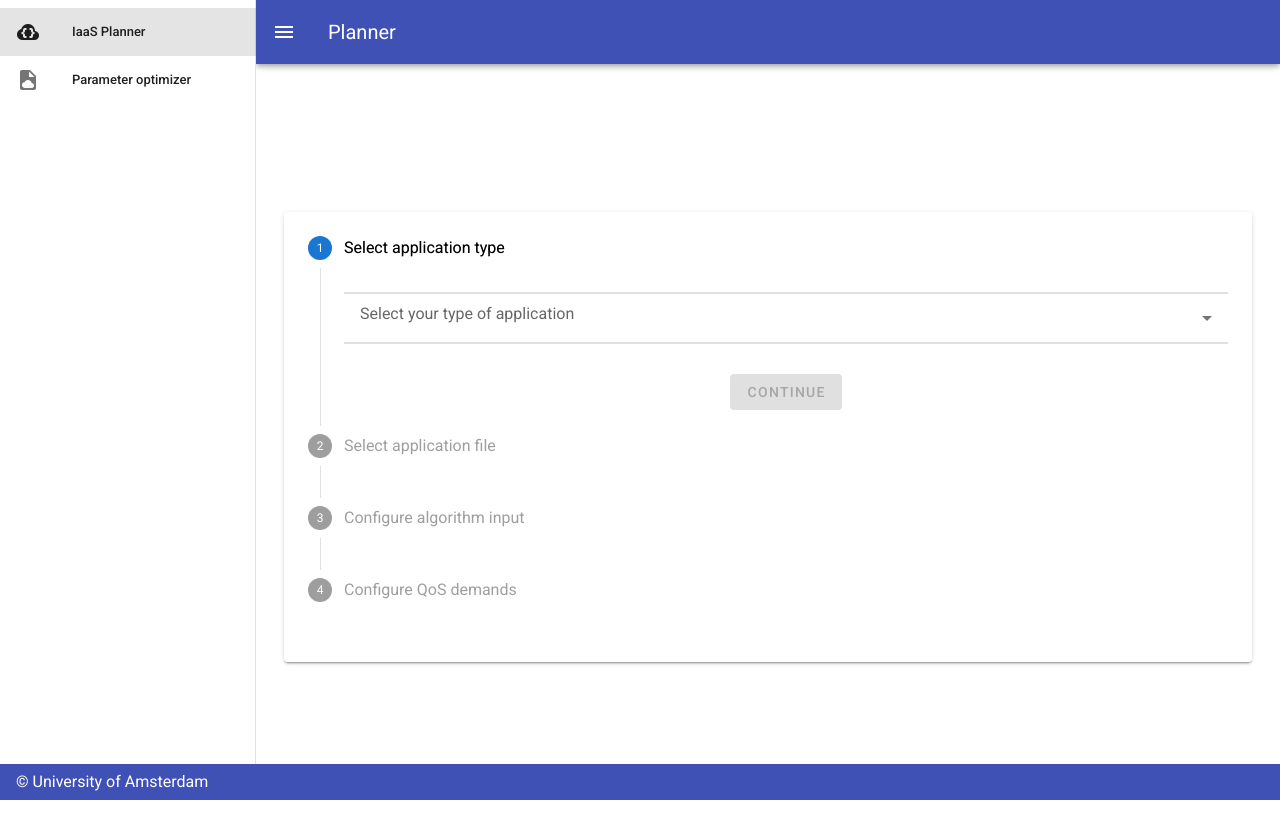
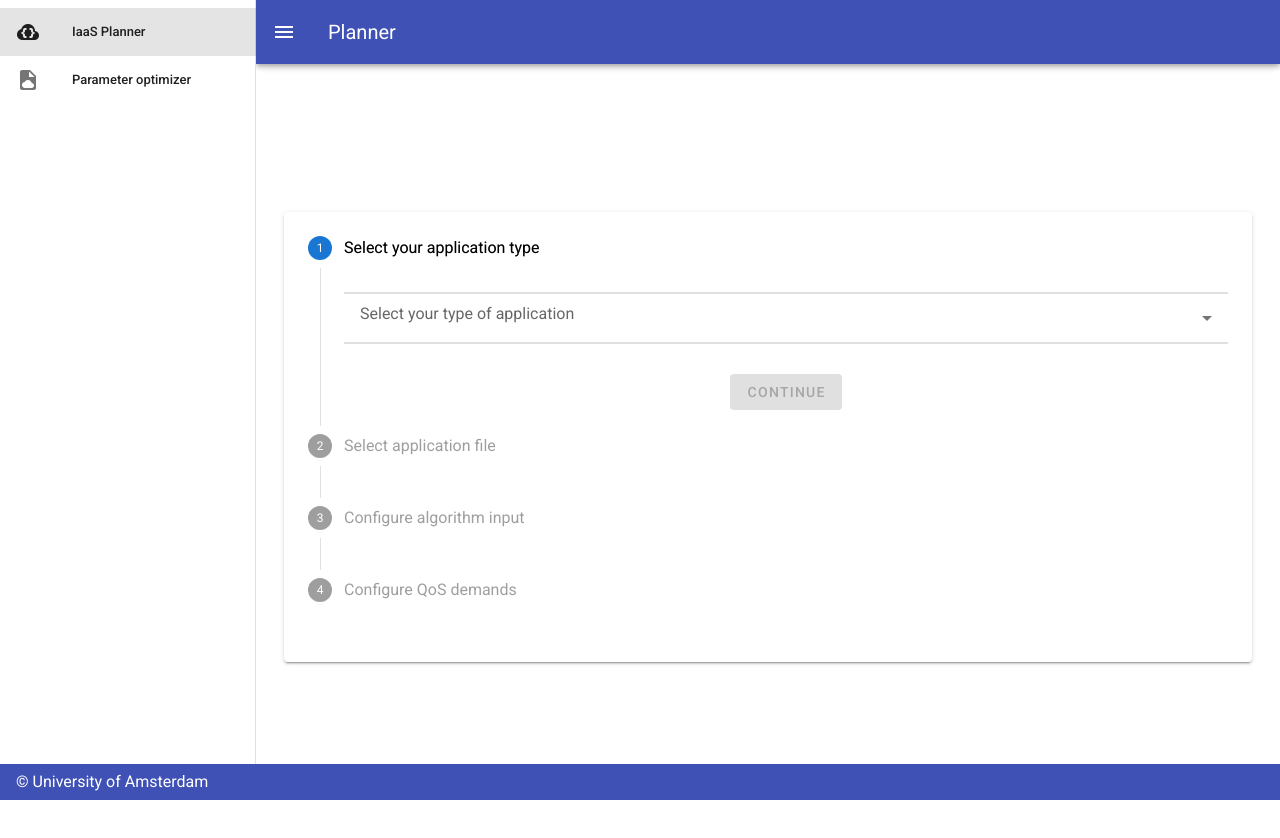
Before and after one commit to QCDIS/Q-CWOP-frontend, a Vue app: page /courses in a window 1280 px wide. Shown: the top 838 px of the page. Built offline with nearby package versions, Linux system fonts and the light colour scheme; what vue-good-wizard would draw is missing.

Commit message:
Update links to backend

```diff
--- a/src/views/Optimizer.vue
+++ b/src/views/Optimizer.vue
@@ -187,7 +187,7 @@ export default {
         }
 
       axios
-        .post("http://127.0.0.1:5000/optimizer", formData, {
+        .post("backend-service/optimizer", formData, {
           headers: {
             "Content-Type": "multipart/form-data"
           }
--- a/src/views/Plannerv2.vue
+++ b/src/views/Plannerv2.vue
@@ -2,7 +2,7 @@
   <v-app id="planner">
     <v-stepper v-model="e6" vertical>
       <v-stepper-step :complete="e6 > 1" step="1">
-        Select application type
+        Select your application type
         <small></small>
       </v-stepper-step>
 
@@ -13,7 +13,7 @@
           label="Select your type of application"
           v-model="chosen_application"
         ></v-overflow-btn>
-        <v-btn color="primary" @click="e6 = 2" :disabled="chosen_application === ''">Continue</v-btn>
+        <v-btn color="primary" @click="e6 = 2;" :disabled="chosen_application === ''">Continue</v-btn>
       </v-stepper-content>
 
       <v-stepper-step :complete="e6 > 2" step="2">Select application file</v-stepper-step>
@@ -160,6 +160,11 @@ export default {
     restart() {
       this.$forceUpdate();
       window.location.reload();
+    },
+
+    checkVersion() {
+      console.log("We have the latest version")
+
     }
   }
   // data: () => ({
```
